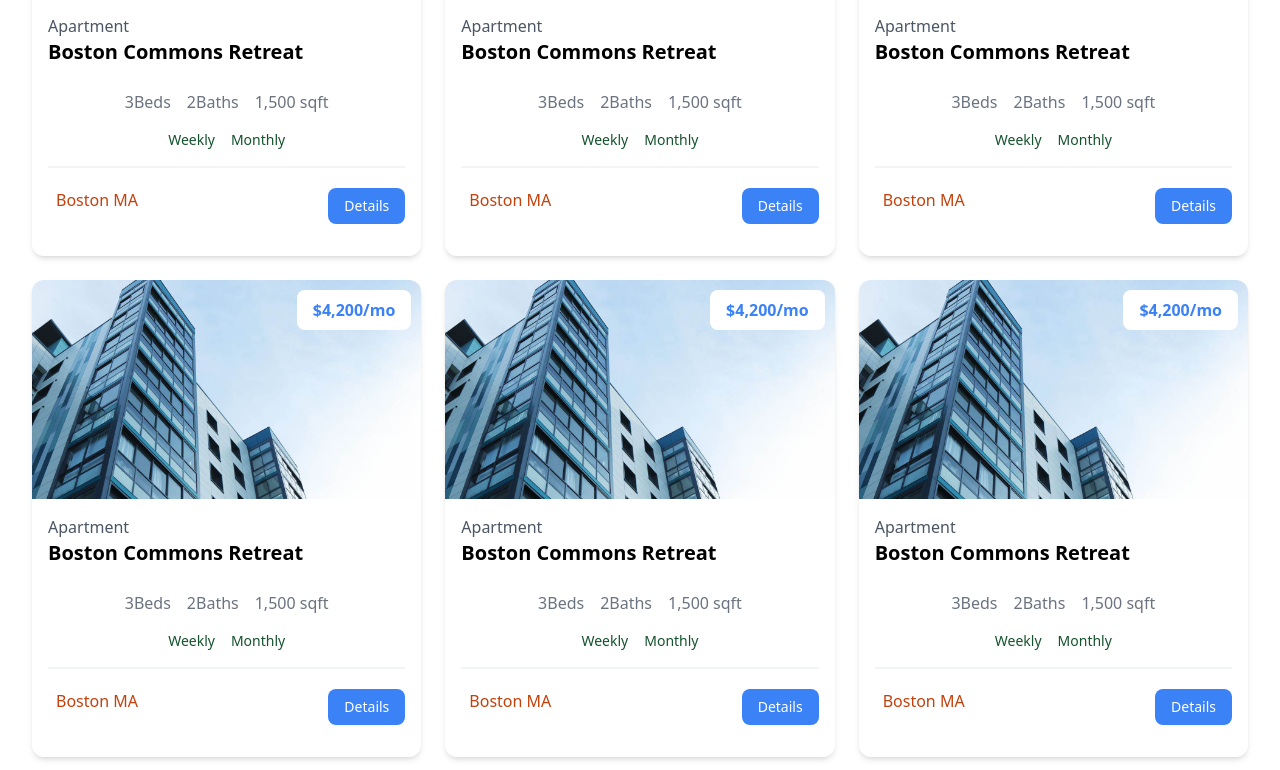
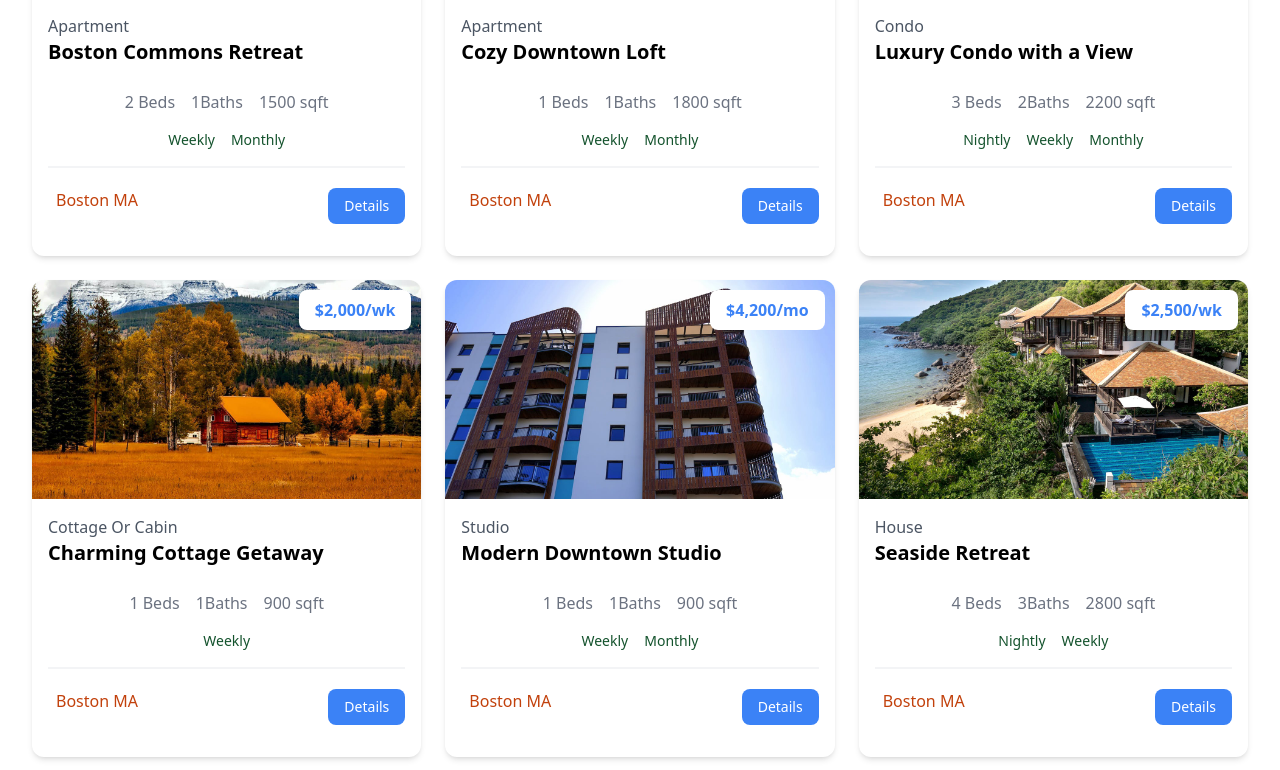
Before and after one commit to Web-Dev-Codi/property-rental-site, a Next.js app: page /properties in a window 1280 px wide. Shown: the part 350-1120 px from the top of the page. Built offline with nearby package versions, Linux system fonts and the light colour scheme.

Commit message:
Added listings to the properties endpoint

```diff
--- a/app/properties/page.jsx
+++ b/app/properties/page.jsx
@@ -3,12 +3,12 @@ import PropertyCard from "@/components/PropertyCard";
 import properties from "@/properties.json";
 const PropertiesPage = () => {
   return (
-    <section class="px-4 py-6">
-      <div class="container-xl lg:container m-auto px-4 py-6">
+    <section className="px-4 py-6">
+      <div className="container-xl lg:container m-auto px-4 py-6">
         {properties.length === 0 ? (
           <p>Properties not found</p>
         ) : (
-          <div class="grid grid-cols-1 md:grid-cols-3 gap-6">
+          <div className="grid grid-cols-1 md:grid-cols-3 gap-6">
             {properties.map((property) => (
               <PropertyCard key={property._id} property={property} />
             ))}
--- a/components/PropertyCard.jsx
+++ b/components/PropertyCard.jsx
@@ -1,44 +1,71 @@
-const PropertyCard = () => {
+import Image from "next/image";
+import Link from "next/link";
+const PropertyCard = ({ property }) => {
+  // Function to render dynamic payments per listing
+  const getRateDisplay = () => {
+    const { rates } = property;
+
+    if (rates.monthly) {
+      return `${rates.monthly.toLocaleString()}/mo`;
+    } else if (rates.weekly) {
+      return `${rates.weekly.toLocaleString()}/wk`;
+    } else if (rates.nightly) {
+      return `${rates.nightly.toLocaleString()}/night`;
+    }
+  };
+
   return (
     <div className="rounded-xl shadow-md relative">
-      <img
-        src="images/properties/a1.jpg"
+      <Image
+        src={`/images/properties/${property.images[0]}`}
         alt=""
+        height={0}
+        width={0}
         className="w-full h-auto rounded-t-xl"
+        sizes="100vw"
       />
       <div className="p-4">
         <div className="text-left md:text-center lg:text-left mb-6">
-          <div className="text-gray-600">Apartment</div>
-          <h3 className="text-xl font-bold">Boston Commons Retreat</h3>
+          <div className="text-gray-600">{property.type}</div>
+          <h3 className="text-xl font-bold">{property.name}</h3>
         </div>
         <h3 className="absolute top-[10px] right-[10px] bg-white px-4 py-2 rounded-lg text-blue-500 font-bold text-right md:text-center lg:text-right">
-          $4,200/mo
+          ${getRateDisplay()}
         </h3>
 
         <div className="flex justify-center gap-4 text-gray-500 mb-4">
           <p>
-            <i className="fa-solid fa-bed"></i> 3
+            <i className="fa-solid fa-bed"></i> {property.beds}{" "}
             <span className="md:hidden lg:inline">Beds</span>
           </p>
           <p>
-            <i className="fa-solid fa-bath"></i> 2
+            <i className="fa-solid fa-bath"></i> {property.baths}
             <span className="md:hidden lg:inline">Baths</span>
           </p>
           <p>
             <i className="fa-solid fa-ruler-combined"></i>
-            1,500 <span className="md:hidden lg:inline">sqft</span>
+            {property.square_feet}{" "}
+            <span className="md:hidden lg:inline">sqft</span>
           </p>
         </div>
 
         <div className="flex justify-center gap-4 text-green-900 text-sm mb-4">
+          {property.rates.nightly && (
+            <p>
+              <i className="fa-solid fa-money-bill"></i> Nightly
+            </p>
+          )}
+          {property.rates.weekly && (
             <p>
               <i className="fa-solid fa-money-bill"></i> Weekly
             </p>
+          )}
+          {property.rates.monthly && (
             <p>
               <i className="fa-solid fa-money-bill"></i> Monthly
             </p>
+          )}
         </div>
-
         <div className="border border-gray-100 mb-5"></div>
 
         <div className="flex flex-col lg:flex-row justify-between mb-4">
@@ -46,12 +73,12 @@ const PropertyCard = () => {
             <i className="fa-solid fa-location-dot text-lg text-orange-700"></i>
             <span className="text-orange-700"> Boston MA </span>
           </div>
-          <a
-            href="property.html"
+          <Link
+            href="property"
             className="h-[36px] bg-blue-500 hover:bg-blue-600 text-white px-4 py-2 rounded-lg text-center text-sm"
           >
             Details
-          </a>
+          </Link>
         </div>
       </div>
     </div>
```
Lines whose indentation alone changed are shown as unchanged.
